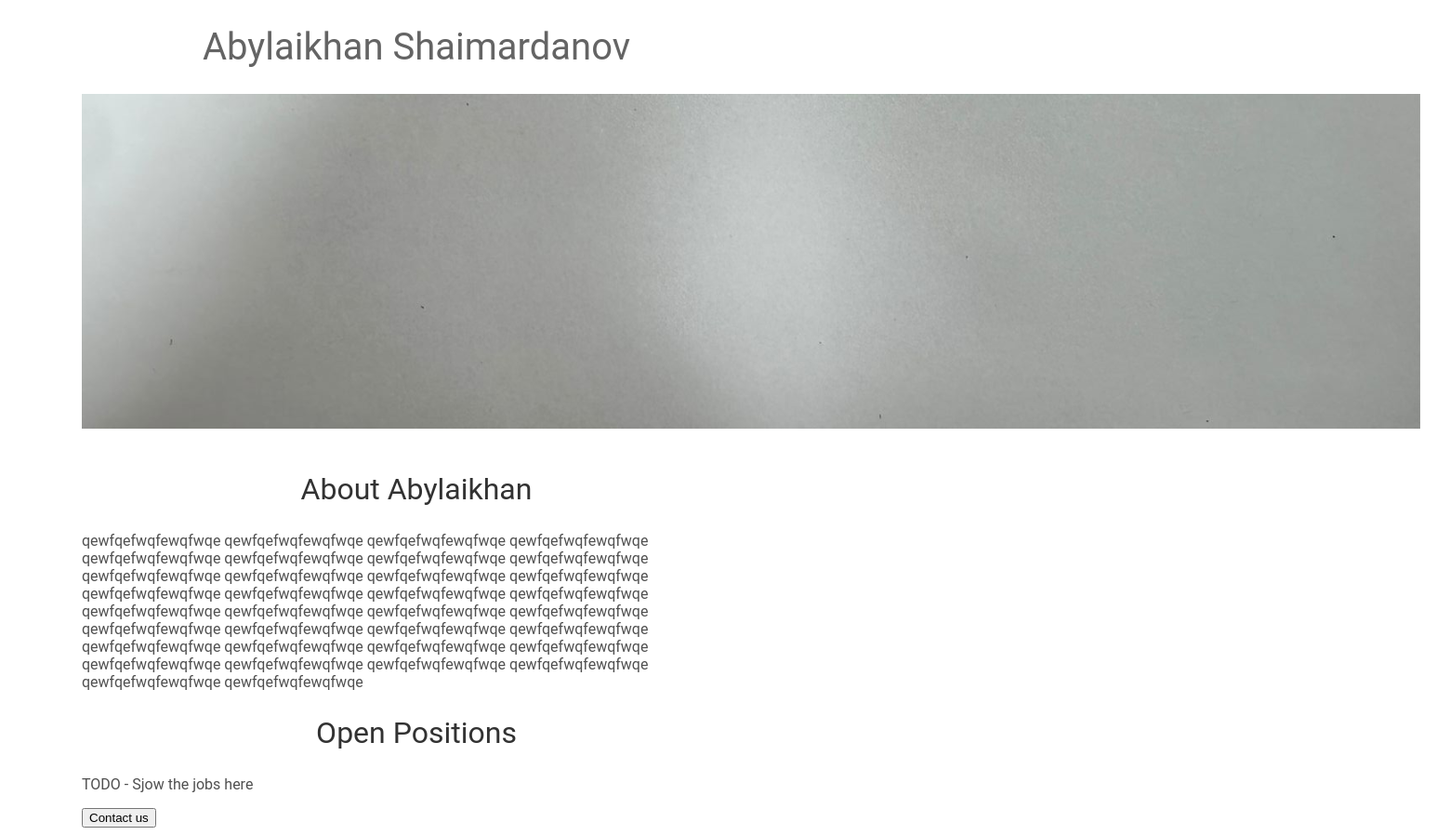
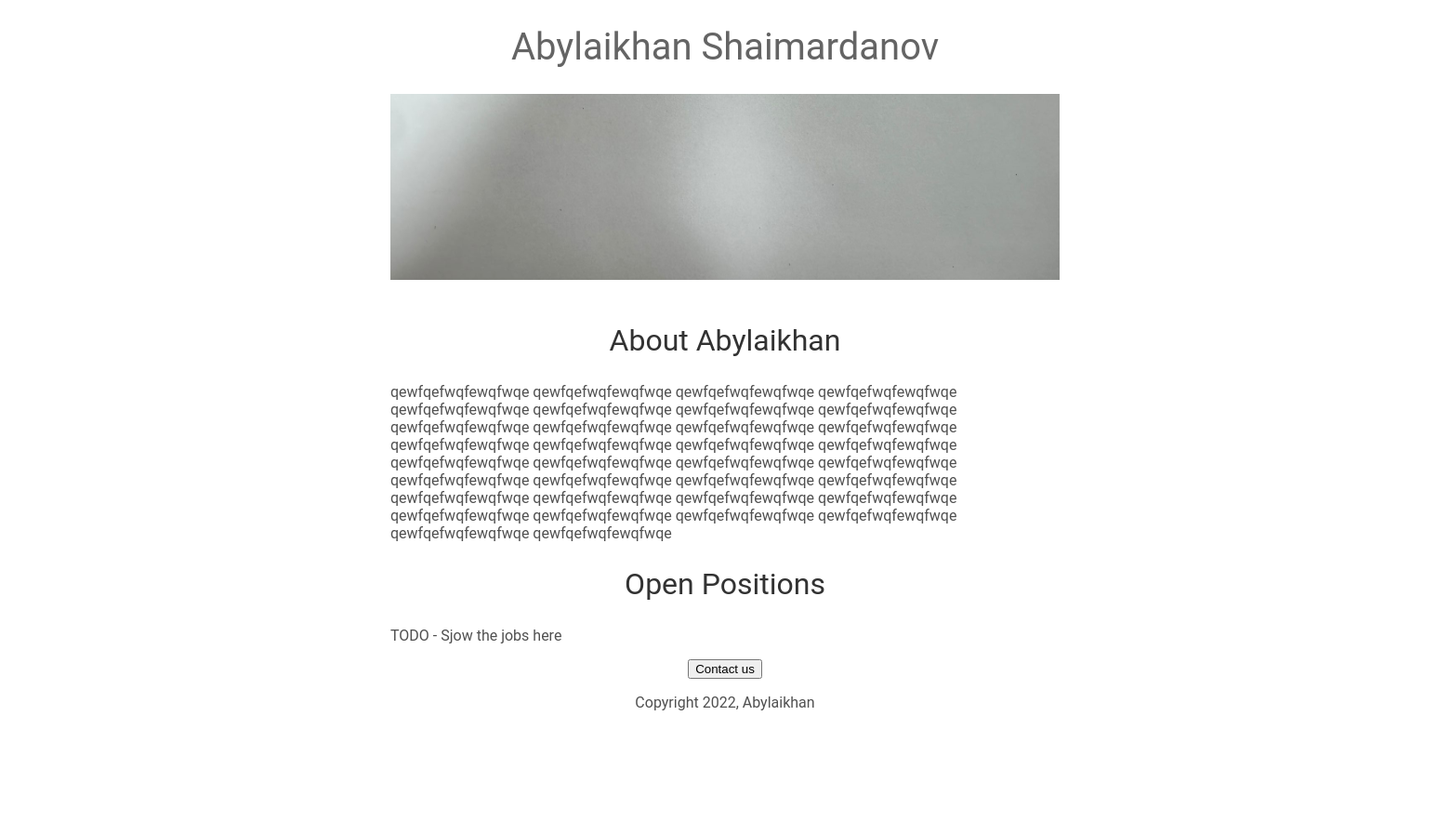
Before and after one commit to AbylaikhanSh/tutorial-freeCodecamp, a Flask app: page / in a window 1560 px wide. Shown: the whole page at 93% size. After the commit the page ends 800 px from the top, so only its background shows below. Run offline with Flask 3, Linux system fonts and the light colour scheme.

Commit message:
Added HTML and CSS

```diff
--- a/templates/home.html
+++ b/templates/home.html
@@ -11,8 +11,8 @@
       text-align: center;
     }
     #banner {
-        width: 200% ;
-        height: 360px;
+        width: 100% ;
+        height: 200px;
         object-fit: cover;
         margin-bottom: 16px;
         }
@@ -23,13 +23,13 @@
       text-align: center;
       font-weight: normal;
     }
-    p{
+    .bodytext {
       font-family: Roboto;
       color: rgb(80,80,80);
     }
     #container {
       max-width: 720px;
-      margin-left: 80px;
+      margin: 0 auto 0 auto;
     }
   </style>
   </head>
@@ -38,11 +38,14 @@
     <h1> Abylaikhan Shaimardanov    </h1>
     <img id = 'banner' src="/static/stat.jpeg" height = '320' width = '500'>
     <h2> About Abylaikhan </h2>
-    <p> qewfqefwqfewqfwqe qewfqefwqfewqfwqe qewfqefwqfewqfwqe qewfqefwqfewqfwqe qewfqefwqfewqfwqe qewfqefwqfewqfwqe qewfqefwqfewqfwqe qewfqefwqfewqfwqe qewfqefwqfewqfwqe qewfqefwqfewqfwqe qewfqefwqfewqfwqe qewfqefwqfewqfwqe qewfqefwqfewqfwqe qewfqefwqfewqfwqe qewfqefwqfewqfwqe qewfqefwqfewqfwqe qewfqefwqfewqfwqe qewfqefwqfewqfwqe qewfqefwqfewqfwqe qewfqefwqfewqfwqe qewfqefwqfewqfwqe qewfqefwqfewqfwqe qewfqefwqfewqfwqe qewfqefwqfewqfwqe qewfqefwqfewqfwqe qewfqefwqfewqfwqe qewfqefwqfewqfwqe qewfqefwqfewqfwqe qewfqefwqfewqfwqe qewfqefwqfewqfwqe qewfqefwqfewqfwqe qewfqefwqfewqfwqe qewfqefwqfewqfwqe qewfqefwqfewqfwqe </p>
+    <p class = 'bodytext'> qewfqefwqfewqfwqe qewfqefwqfewqfwqe qewfqefwqfewqfwqe qewfqefwqfewqfwqe qewfqefwqfewqfwqe qewfqefwqfewqfwqe qewfqefwqfewqfwqe qewfqefwqfewqfwqe qewfqefwqfewqfwqe qewfqefwqfewqfwqe qewfqefwqfewqfwqe qewfqefwqfewqfwqe qewfqefwqfewqfwqe qewfqefwqfewqfwqe qewfqefwqfewqfwqe qewfqefwqfewqfwqe qewfqefwqfewqfwqe qewfqefwqfewqfwqe qewfqefwqfewqfwqe qewfqefwqfewqfwqe qewfqefwqfewqfwqe qewfqefwqfewqfwqe qewfqefwqfewqfwqe qewfqefwqfewqfwqe qewfqefwqfewqfwqe qewfqefwqfewqfwqe qewfqefwqfewqfwqe qewfqefwqfewqfwqe qewfqefwqfewqfwqe qewfqefwqfewqfwqe qewfqefwqfewqfwqe qewfqefwqfewqfwqe qewfqefwqfewqfwqe qewfqefwqfewqfwqe </p>
   <h2>  Open Positions </h2>
-  <p> TODO - Sjow the jobs here </p>
-    <button> Contact us </button>
-  </div>
+  <p class = 'bodytext'> TODO - Sjow the jobs here </p>
+      <div style = 'text-align:center;'>
+      <button> Contact us </button>
+        <p class = 'bodytext'> Copyright 2022, Abylaikhan </p>
+      </div>
+      </div>
   </body>
 
 
```
